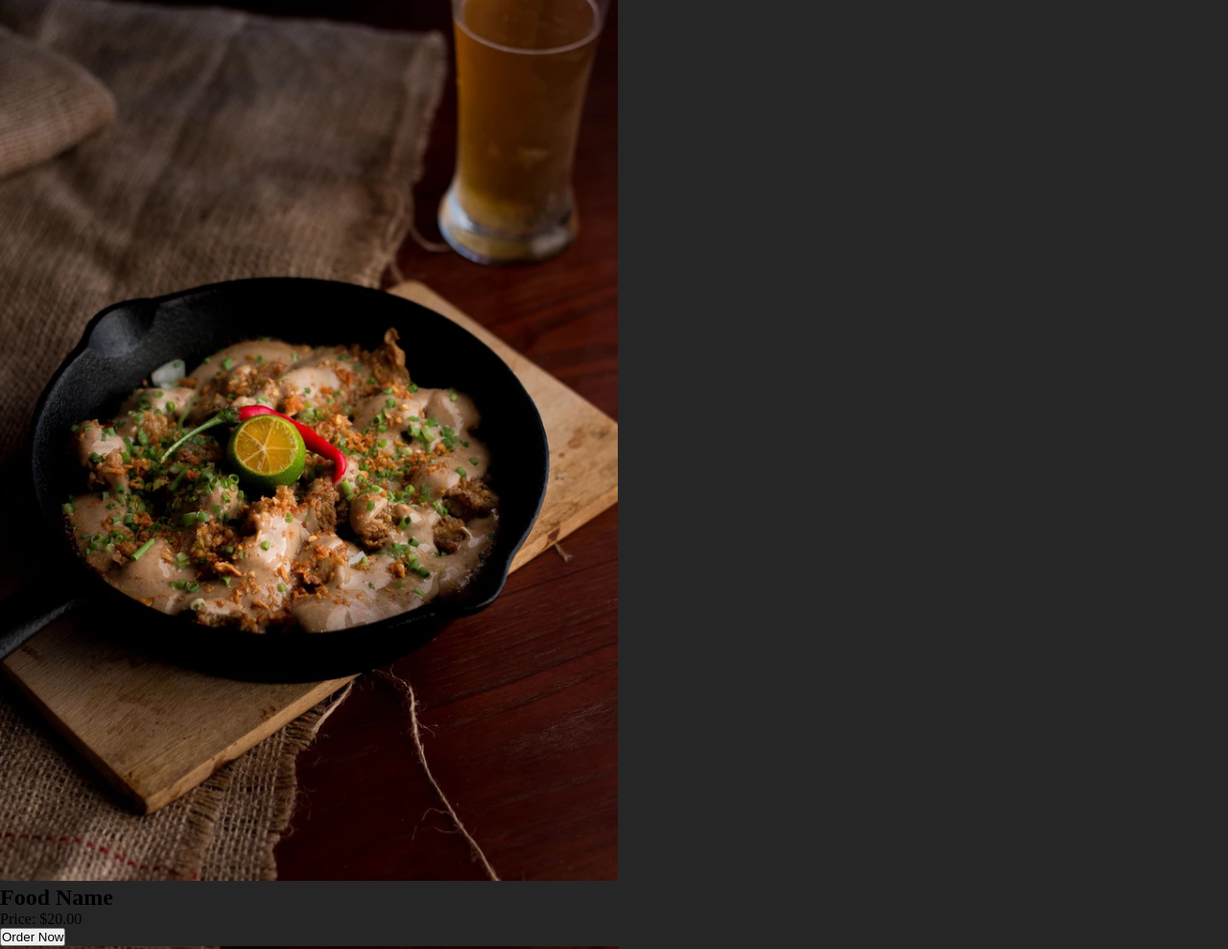
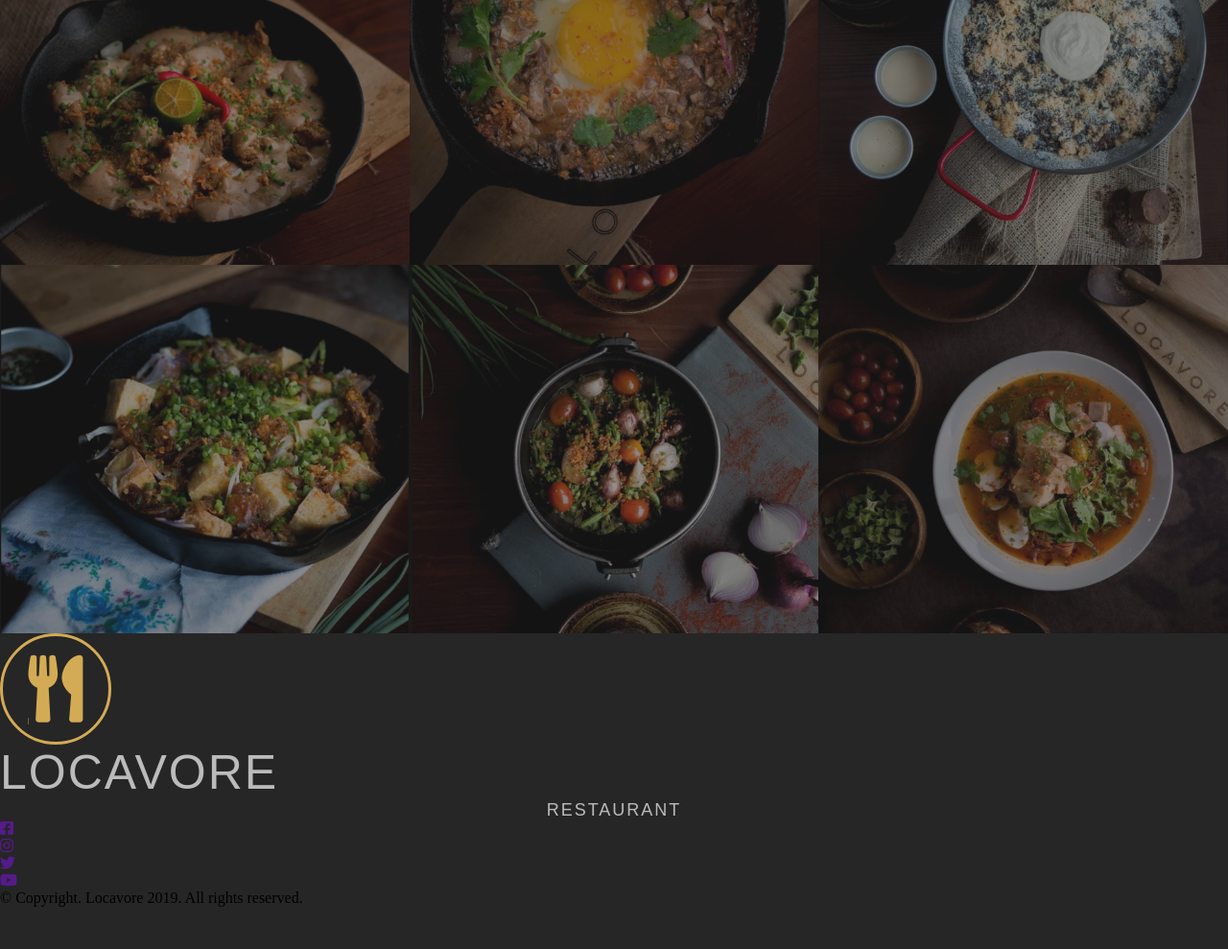
Before and after one commit to Brienyll/Locavore-cl, a website: page index.html in a window 1280 px wide. Shown: the part 1628-2617 px from the top of the page at 96% size. After the commit the page ends 2573 px from the top, so only its background shows below. Drawn offline with Linux system fonts and the light colour scheme.

Commit message:
added footer structure

```diff
--- a/index.html
+++ b/index.html
@@ -59,10 +59,10 @@
 
   <!--Gallery-->
   <section class="gallery">
-    <div class="class-wrapper">
+    <div class="cards-wrapper">
       <div class="card">
         <div class="card-overlay">
-          <h1 class="card-overlay-heading">Food Name</h1>
+          <h1 class="card-overlay-heading">Fried Oyster Sisig</h1>
             <p class="card-overlay-paragraph">Price: $20.00</p>
             <button type="button" class="card-overlay-btn">Order Now</button>
         </div>
@@ -70,7 +70,7 @@
       </div>
       <div class="card">
         <div class="card-overlay">
-          <h1 class="card-overlay-heading">Food Name</h1>
+          <h1 class="card-overlay-heading">Oxtail Sisig</h1>
             <p class="card-overlay-paragraph">Price: $20.00</p>
             <button type="button" class="card-overlay-btn">Order Now</button>
         </div>
@@ -78,7 +78,7 @@
       </div>
       <div class="card">
         <div class="card-overlay">
-          <h1 class="card-overlay-heading">Food Name</h1>
+          <h1 class="card-overlay-heading">Champorado</h1>
             <p class="card-overlay-paragraph">Price: $20.00</p>
             <button type="button" class="card-overlay-btn">Order Now</button>
         </div>
@@ -86,15 +86,76 @@
       </div>
       <div class="card">
         <div class="card-overlay">
-          <h1 class="card-overlay-heading">Food Name</h1>
+          <h1 class="card-overlay-heading">TBPL</h1>
             <p class="card-overlay-paragraph">Price: $20.00</p>
             <button type="button" class="card-overlay-btn">Order Now</button>
         </div>
         <img src="images/food-5.jpg" class="card-img">
       </div>
+      <div class="card">
+        <div class="card-overlay">
+          <h1 class="card-overlay-heading">Gising Gising</h1>
+            <p class="card-overlay-paragraph">Price: $20.00</p>
+            <button type="button" class="card-overlay-btn">Order Now</button>
+        </div>
+        <img src="images/food-6.jpg" class="card-img">
+      </div>
+      <div class="card">
+        <div class="card-overlay">
+          <h1 class="card-overlay-heading">Kimchinigang</h1>
+            <p class="card-overlay-paragraph">Price: $20.00</p>
+            <button type="button" class="card-overlay-btn">Order Now</button>
+        </div>
+        <img src="images/food-7.jpg" class="card-img">
+      </div>
     </div>
   </section>
+  <!--End of Gallery-->
 
-  <!--End of Gallery-->
+  <!--Footer-->
+  <footer class="footer">
+    <div class="footer-header">
+      <div class="brand">
+        <a href="#" class='logo'><i class='fas fa-utensils'></i></a>
+        <div>
+          <h1 class='main-name'>Locavore</h1>
+          <p class="sub-name">Restaurant</p>
+        </div>
+    </div>
+    <div class="footer-social-media">
+      <ul class="social-media">
+        <li class="social-media-item">
+          <a href="" class="social-media-link">
+            <i class="fab fa-facebook-square"></i>
+          </a>
+        </li>
+        <li class="social-media-item">
+          <a href="" class="social-media-link">
+            <i class="fab fa-instagram"></i>
+          </a>
+        </li>
+        <li class="social-media-item">
+          <a href="" class="social-media-link">
+            <i class="fab fa-twitter"></i>
+          </a>
+        </li>
+        <li class="social-media-item">
+          <a href="" class="social-media-link">
+            <i class="fab fa-youtube"></i>
+          </a>
+        </li>
+      </ul>
+    </div>
+
+    <div class="footer-copyright">
+      <p class="footer-copyright-paragraph">
+        &copy; Copyright. Locavore 2019. All rights reserved.
+      </p>
+    </div>
+
+  </footer>
+
+  <!--End of Footer-->
+
 </body>
 </html>
--- a/scss/_base.scss
+++ b/scss/_base.scss
@@ -2,6 +2,7 @@ $color-dark: #262626;
 $color-black: #000;
 $color-primary: #d3ab55;
 $color-secondary: #bbb;
+$color-white: #fff;
 
 $font-dancingScript: 'Dancing Script', cursive;
 $font-josefinSans: 'Josefin Sans', sans-serif;
@@ -14,10 +15,10 @@ $font-nunito: 'Nunito', sans-serif;
   align-items: center;
 }
 
-@mixin textStyles {
+@mixin textStyles($transform: uppercase) {
   font-weight: 300;
   letter-spacing: 2px;
-  text-transform: uppercase;
+  text-transform: $transform;
 }
 
 @mixin centering($topValue) {
@@ -25,6 +26,11 @@ $font-nunito: 'Nunito', sans-serif;
   top: $topValue;
   left: 50%;
   transform: translate(-50%, -50%);
+}
+
+%fullSpace {
+  width: 100%;
+  height: 100%;
 }
 
 * {
--- a/scss/_components.scss
+++ b/scss/_components.scss
@@ -59,3 +59,62 @@
     color: $color-dark;
   }
 }
+
+.card  {
+  width: 33.3333%;
+  height: 30vw;
+  position: relative;
+  overflow: hidden;
+
+  &:hover .card-overlay {
+    left: 0;
+  }
+
+  &-overlay {
+    position: absolute;
+    top: 0;
+    left: -100%;
+    background-color: rgba($color-primary, .6);
+    color: $color-white;
+    z-index: 10;
+    @include flexLayout;
+    flex-direction: column;
+    @extend %fullSpace;
+    transition: left .7s;
+
+    &-heading {
+      font-family: $font-nunito;
+      font-size: 50px;
+      @include textStyles(capitalize);
+    }
+
+    &-paragraph {
+      font-family: $font-josefinSans;
+      font-size: 30px;
+      margin-bottom: 30px;
+      @include textStyles(capitalize);
+    }
+
+    &-btn {
+      width: 150px;
+      height: 40px;
+      color: $color-primary;
+      background-color: $color-white;
+      font-family: $font-josefinSans;
+      font-size: 14px;
+      font-weight: bold;
+      text-transform: uppercase;
+      letter-spacing: 1px;
+      border: 1px solid $color-primary;
+      border-radius: 30px;
+      outline: none;
+      cursor: pointer;
+    }
+  }
+
+  &-img {
+    opacity: .5;
+    object-fit: cover;
+    @extend %fullSpace;
+  }
+}
--- a/scss/_layout.scss
+++ b/scss/_layout.scss
@@ -62,6 +62,12 @@
         padding-left: 50px;
       }
     }
-
   }
 }
+
+.gallery {
+  .cards-wrapper {
+    display: flex;
+    flex-wrap: wrap;
+  }
+}
```
Also changed, not shown: css/main.css, images/food-6.jpg (added), images/food-7.jpg (added).
